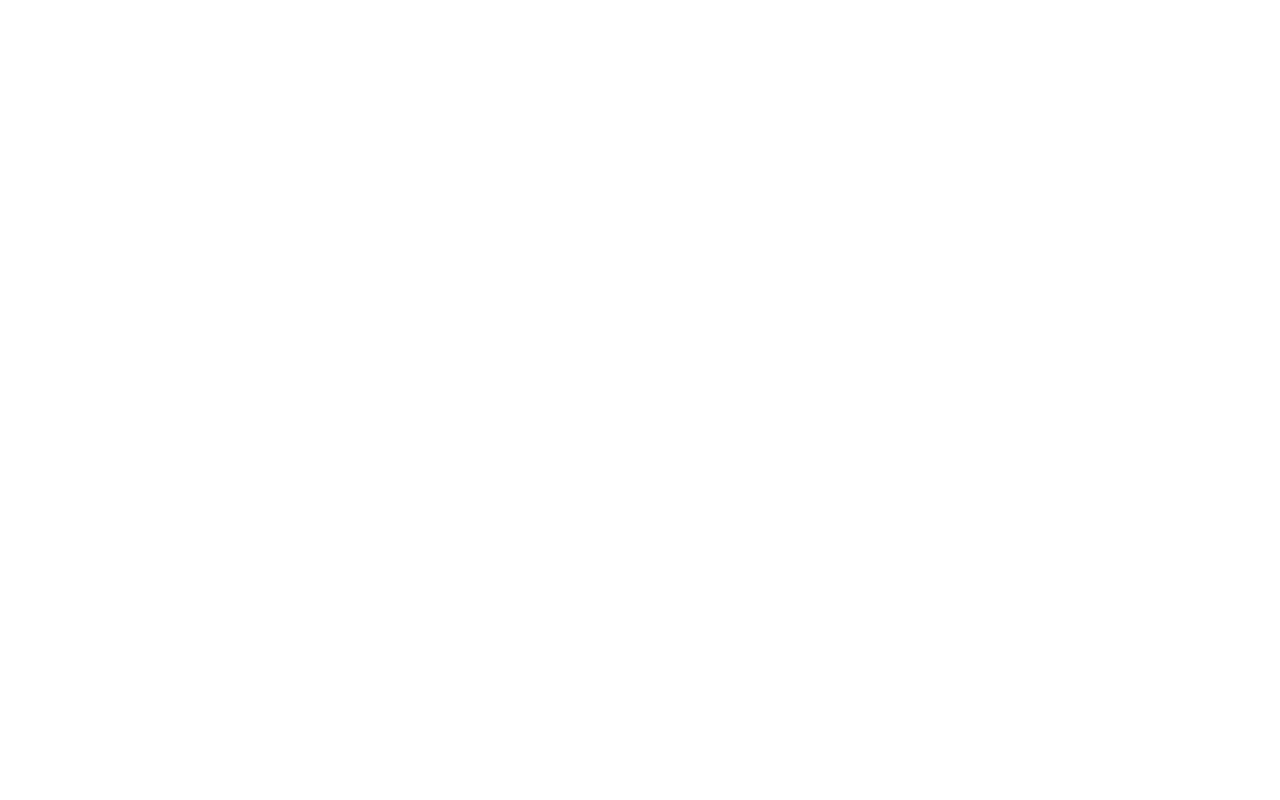
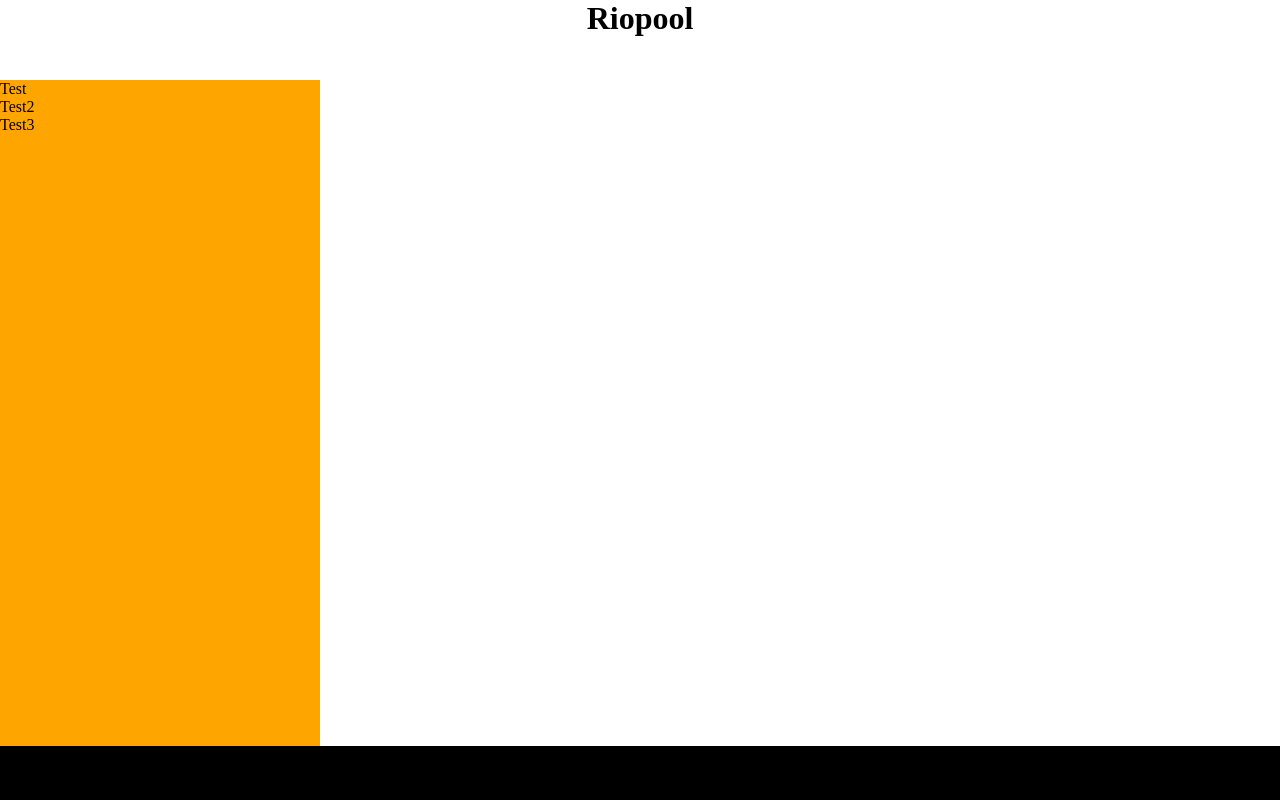
Before and after one commit to Mackapacka15/F-retagshemsida, a plain HTML site: page index.html in a window 1280 px wide. Drawn offline with Linux system fonts and the light colour scheme.

Commit message:
Grid_Main_sida

```diff
--- a/index.html
+++ b/index.html
@@ -1,12 +1,29 @@
 <!DOCTYPE html>
 <html lang="en">
-<head>
-    <meta charset="UTF-8">
-    <meta name="viewport" content="width=device-width, initial-scale=1.0">
-    <link rel="stylesheet" href="style.css">
+  <head>
+    <meta charset="UTF-8" />
+    <meta name="viewport" content="width=device-width, initial-scale=1.0" />
+    <link rel="stylesheet" href="style.css" />
     <title>Riopool</title>
-</head>
-<body>
+  </head>
+  <body>
+    <header>
+      <h1>Riopool</h1>
+    </header>
+    <div>
+      <ul>
+        <li>Test</li>
+        <li>Test2</li>
+        <li>Test3</li>
+      </ul>
+    </div>
 
-</body>
+    <footer>
+      <ul>
+        <li>Test</li>
+        <li>Test</li>
+        <li>Test</li>
+      </ul>
+    </footer>
+  </body>
 </html>
--- a/style.css
+++ b/style.css
@@ -0,0 +1,28 @@
+* {
+  margin: 0;
+  padding: 0;
+}
+
+body {
+  min-height: 100vh;
+  display: grid;
+  grid-template-columns: 1fr 1fr 1fr 1fr;
+  grid-template-rows: 10% 1fr 1fr 10%;
+}
+
+header {
+  grid-column: 1 / span 4;
+  grid-row: 1 / span 1;
+  display: flex;
+  justify-content: space-evenly;
+}
+div {
+  grid-column: 1 / span 1;
+  grid-row: 2 / span 4;
+  background-color: orange;
+}
+footer {
+  background-color: black;
+  grid-row: end;
+  grid-column: 1 / span 4;
+}
```
